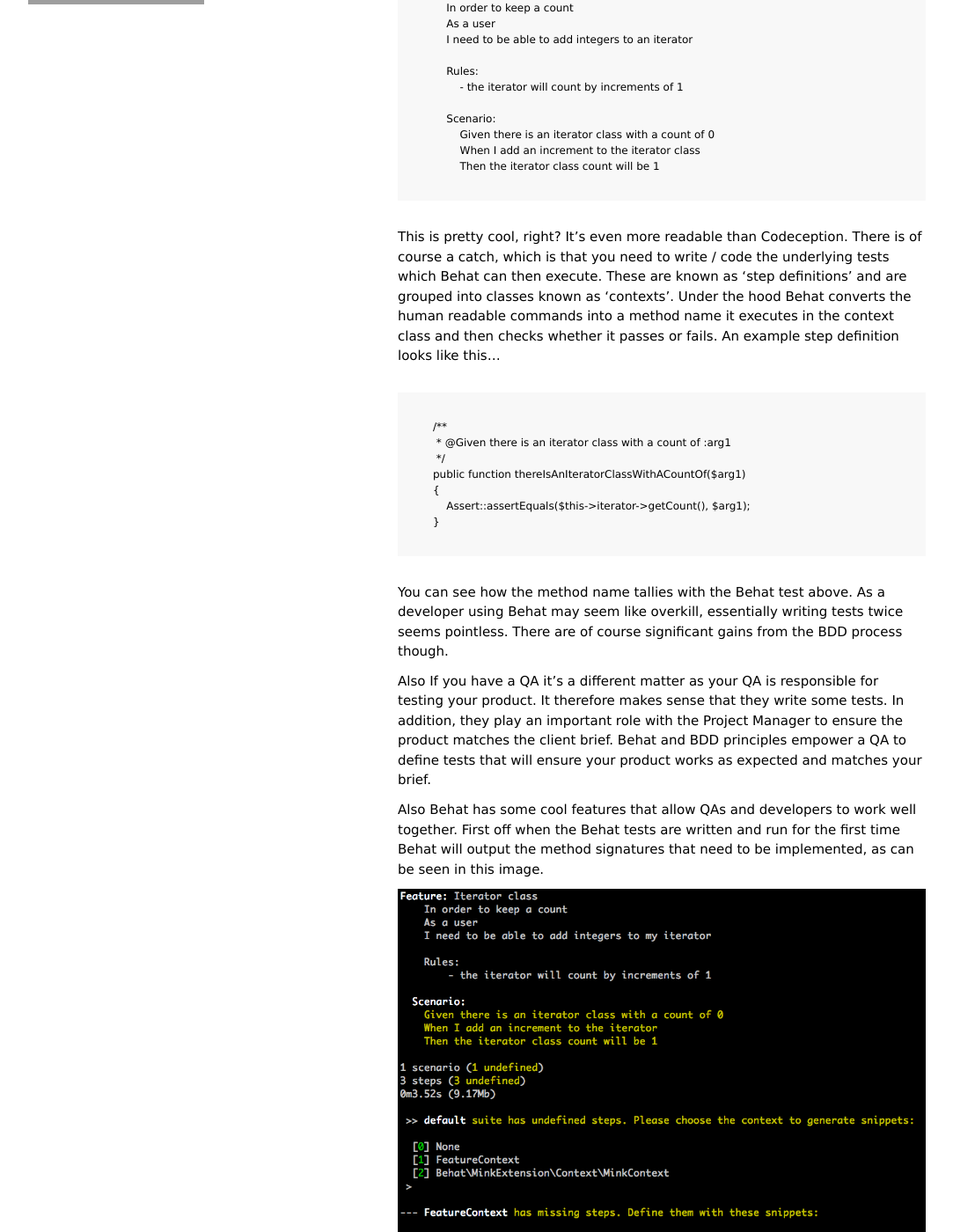
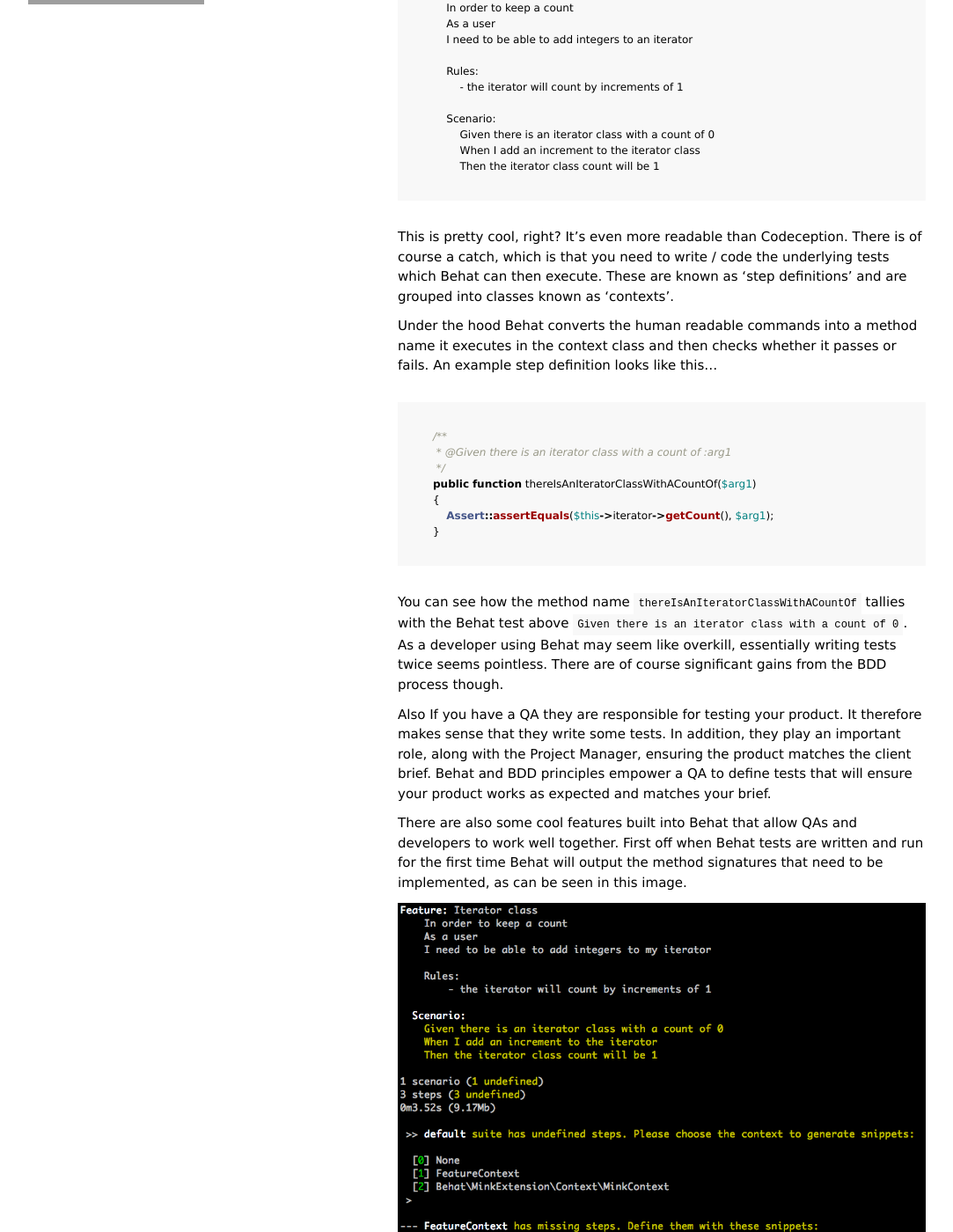
Before and after one commit to RobDWaller/robdwaller.github.io, a Jekyll site: the page built from _posts/2017-11-22-introduction-bdd-testing-with-behat.md, in a window 1280 px wide and 1400 px high, scrolled down 546 px. Shown: the whole window at 88% size, without its empty margins (98-1181 px from the left). Built offline with Jekyll 4.4.1, drawn with Linux system fonts in a browser that asks for light colours; some of the changed text lies outside the part shown; grey boxes are pictures that could not be loaded.

Commit message:
Tidying up Behat introduction post

````diff
--- a/_posts/2017-11-22-introduction-bdd-testing-with-behat.md
+++ b/_posts/2017-11-22-introduction-bdd-testing-with-behat.md
@@ -26,9 +26,11 @@
         Then the iterator class count will be 1
 ```
 
-This is pretty cool, right? It's even more readable than Codeception. There is of course a catch, which is that you need to write / code the underlying tests which Behat can then execute. These are known as 'step definitions' and are grouped into classes known as 'contexts'. Under the hood Behat converts the human readable commands into a method name it executes in the context class and then checks whether it passes or fails. An example step definition looks like this...
+This is pretty cool, right? It's even more readable than Codeception. There is of course a catch, which is that you need to write / code the underlying tests which Behat can then execute. These are known as 'step definitions' and are grouped into classes known as 'contexts'.
 
-```
+Under the hood Behat converts the human readable commands into a method name it executes in the context class and then checks whether it passes or fails. An example step definition looks like this...
+
+```php
 /**
  * @Given there is an iterator class with a count of :arg1
  */
@@ -38,16 +40,18 @@
 }
 ```
 
-You can see how the method name tallies with the Behat test above. As a developer using Behat may seem like overkill, essentially writing tests twice seems pointless. There are of course significant gains from the BDD process though.
+You can see how the method name `thereIsAnIteratorClassWithACountOf` tallies with the Behat test above `Given there is an iterator class with a count of 0`. As a developer using Behat may seem like overkill, essentially writing tests twice seems pointless. There are of course significant gains from the BDD process though.
 
-Also If you have a QA it's a different matter as your QA is responsible for testing your product. It therefore makes sense that they write some tests. In addition, they play an important role with the Project Manager to ensure the product matches the client brief. Behat and BDD principles empower a QA to define tests that will ensure your product works as expected and matches your brief.
+Also If you have a QA they are responsible for testing your product. It therefore makes sense that they write some tests. In addition, they play an important role, along with the Project Manager, ensuring the product matches the client brief. Behat and BDD principles empower a QA to define tests that will ensure your product works as expected and matches your brief.
 
-Also Behat has some cool features that allow QAs and developers to work well together. First off when the Behat tests are written and run for the first time Behat will output the method signatures that need to be implemented, as can be seen in this image.
+There are also some cool features built into Behat that allow QAs and developers to work well together. First off when Behat tests are written and run for the first time Behat will output the method signatures that need to be implemented, as can be seen in this image.
 
 ![Behat Auto Signatures Output](/assets/img/behat-methods.png)
 
-Behat therefore separates out the concerns of defining your product and the associated tests, and the implementation of the tests and code that passes these tests. Your QA and Project Manager can focus on the former and your developer can focus on the latter. This will have many benefits for your team and client relationship.
+Behat therefore separates out the concerns of defining your product specification and tests, and the implementation of the tests and code that pass these tests and specifications. Your QA and Project Manager can focus on the former and your developers can focus on the latter. This will have many benefits for your team and client relationship.
 
-In addition, Behat can be extended with libraries such as [Mink](https://packagist.org/packages/behat/mink) and tools such as [Selenium](http://www.seleniumhq.org/) so you can run functional tests on the front end of your application. This becomes even better because Mink comes with built in contexts. This means a QA can begin writing functional tests without any help of a developer and very little knowledge of code.
+In addition, Behat can be extended with libraries such as [Mink](https://packagist.org/packages/behat/mink) and tools such as [Selenium](http://www.seleniumhq.org/) so you can run functional tests on the User Interface. Mink also comes with built in contexts, this means a QA can begin writing functional tests without any help from a developer and very little knowledge of code.
 
-I'd advise everyone to begin looking into Behat, automated testing and BDD as it will empower you team to build better more reliable products that match your client needs. In the sister post to this I explain how to set Behat and Selenium to run automated functional tests.
+Behat is a powerful and useful tool and I'd advise every development team to begin using it for automated tests and to implement BDD principles as it will empower your team to build better more reliable products that match your client needs.
+
+In the [sister post](http://rbrt.wllr.info/2017/11/22/how-setup-testing-behat-selenium-chrome.html) to this I explain how to setup Behat and Selenium to run automated functional tests using Chrome on a Linux environment.
````
